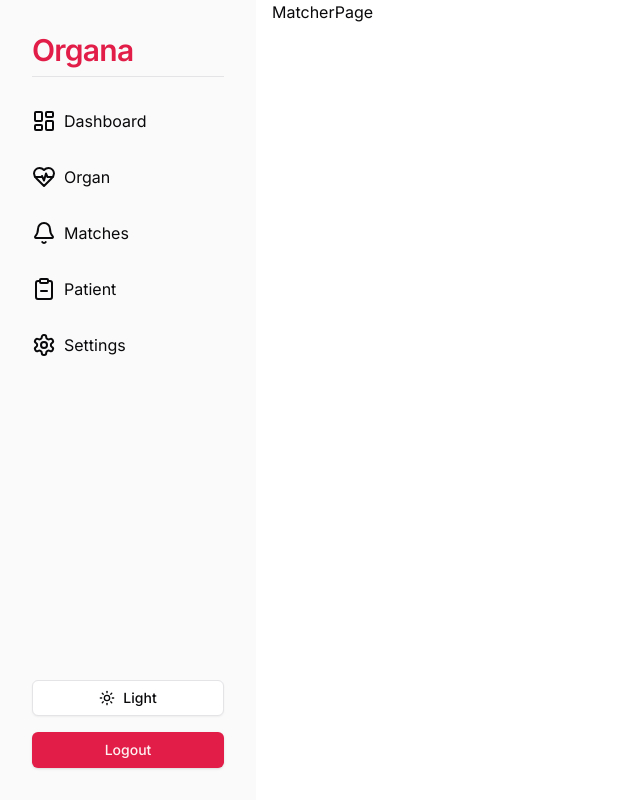
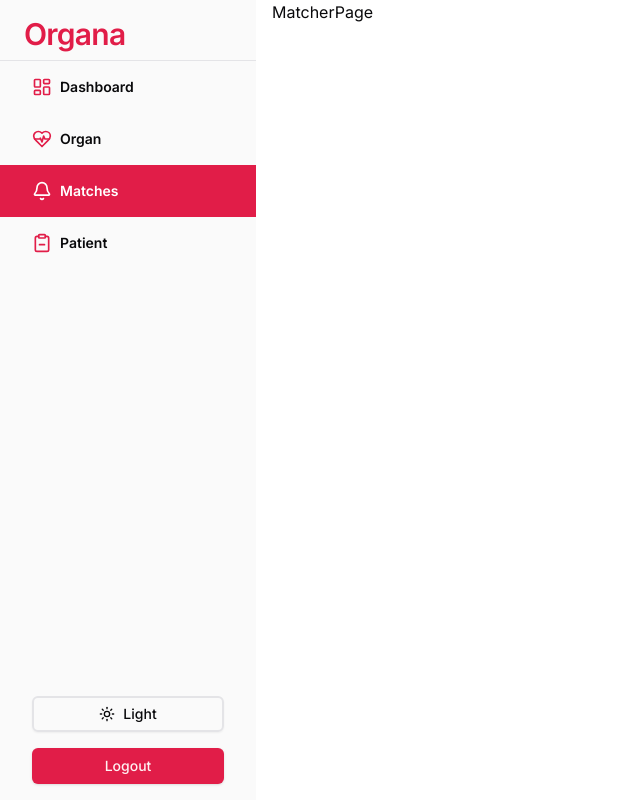
Before and after one commit to msanchariii/organa, a Next.js app in the folder frontend/: page /matches in a window 1280 px wide. Shown: the whole page, without its empty margins (0-640 px from the left). Built offline with nearby package versions, Linux system fonts and the light colour scheme.

Commit message:
Enhance sidebar and mode toggle components; improve styling and active link indication

```diff
--- a/frontend/src/components/ModeToggle.tsx
+++ b/frontend/src/components/ModeToggle.tsx
@@ -13,6 +13,7 @@ export function ModeToggle() {
     return (
         <Button
             variant="outline"
+            className="border-2 bg-transparent"
             onClick={() => setTheme(theme === "light" ? "dark" : "light")}
         >
             {theme === "light" ? (
--- a/frontend/src/components/sidebar.tsx
+++ b/frontend/src/components/sidebar.tsx
@@ -1,33 +1,44 @@
+"use client";
 import {
     Bell,
     LayoutDashboard,
     ClipboardMinus,
     HeartPulse,
-    Settings,
+    // Settings,
 } from "lucide-react";
 import H2 from "./typography/H2";
 import Link from "next/link";
 import React from "react";
 import { Button } from "./ui/button";
 import { ModeToggle } from "./ModeToggle";
+import { usePathname } from "next/navigation";
 
 const Sidebar = () => {
+    const pathname = usePathname();
+    console.log("Pathname", pathname);
     return (
-        <div className="bg-sidebar-background flex h-full w-full max-w-64 flex-col justify-between p-8">
-            <div className="w-full space-y-8">
-                <H2 className="text-primary">Organa</H2>
-                <nav className="flex flex-col gap-8">
+        <div className="bg-sidebar-background flex h-full w-full max-w-64 flex-col justify-between py-4">
+            <div className="w-full">
+                <H2 className="text-primary px-6">Organa</H2>
+                <nav className="flex flex-col">
                     {sidebarLinks.map(({ icon, text, path }) => (
                         <SidebarLink
                             key={text}
                             text={text}
                             path={path}
-                            icon={React.createElement(icon)}
+                            icon={React.createElement(icon, {
+                                size: 20,
+                                className: `${
+                                    path === pathname
+                                        ? "text-white"
+                                        : "text-primary"
+                                }`,
+                            })}
                         ></SidebarLink>
                     ))}
                 </nav>
             </div>
-            <div className="flex flex-col gap-4">
+            <div className="flex flex-col gap-4 px-8">
                 <ModeToggle />
                 <Button>Logout</Button>
             </div>
@@ -47,7 +58,12 @@ const SidebarLink = ({
     path: string;
 }) => {
     return (
-        <Link href={path ? path : "/"} className="flex w-full gap-2 text-left">
+        <Link
+            href={path ? path : "/"}
+            className={`flex w-full gap-2 px-8 py-4 text-left text-sm font-semibold ${
+                path === usePathname() ? "bg-primary text-white" : ""
+            }`}
+        >
             {icon}
             {text}
         </Link>
@@ -75,11 +91,11 @@ const sidebarLinks = [
         text: "Patient",
         path: "/patient",
     },
-    {
-        icon: Settings,
-        text: "Settings",
-        path: "/settings",
-    },
+    // {
+    //     icon: Settings,
+    //     text: "Settings",
+    //     path: "/settings",
+    // },
 ];
 
 /*
```
